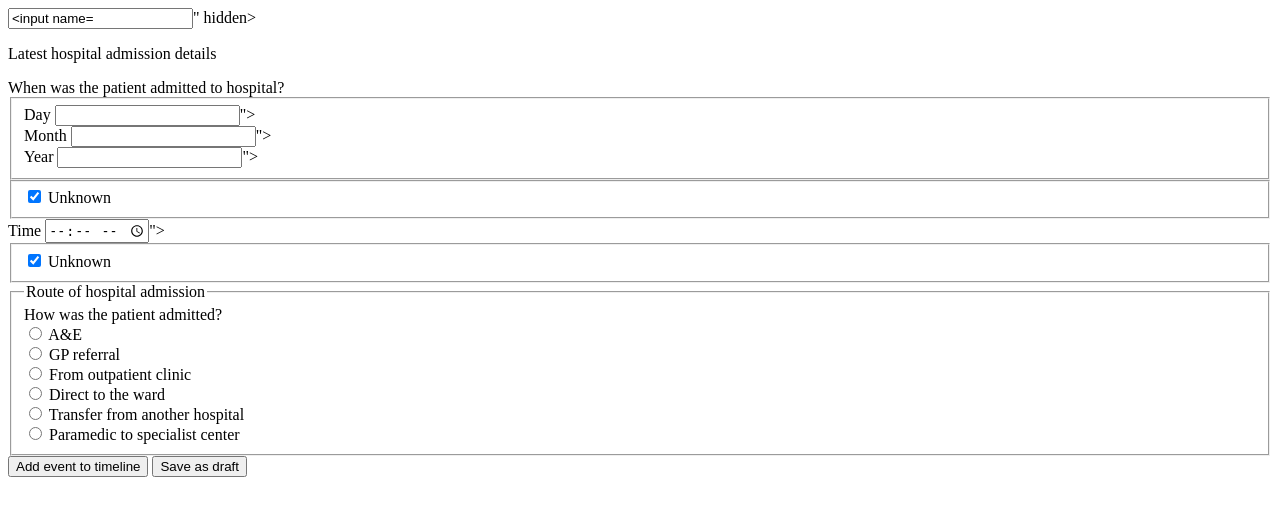
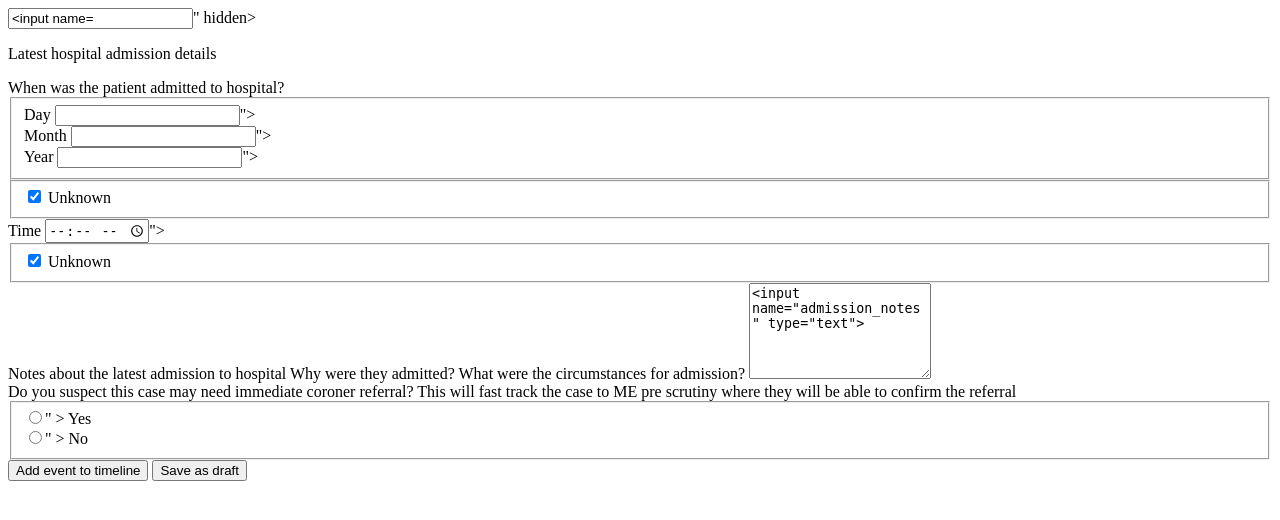
Before and after one commit to neiltait/medex_web_pub, a Django app: template cms/examinations/templates/examinations/partials/case_breakdown/_event_admin_notes_form.html in a window 1280 px wide. Shown: the top 520 px of the page. Run offline with Django 3.2, Linux system fonts and the light colour scheme; the template is opened without the code that fills it, so the values that code supplies are empty, except form fields; tables that the repository leaves empty hold one stand-in row (values such as "Sample post"); form fields are guessed from the names that the template uses.

Commit message:
revert html to original (whilst retaining probable updates for now)

```diff
--- a/cms/examinations/forms.py
+++ b/cms/examinations/forms.py
@@ -955,6 +955,9 @@ class QapDiscussionEventForm:
 
 
 class AdmissionNotesEventForm:
+    YES = 'yes'
+    NO = 'no'
+
     date_format = '%Y-%m-%dT%H:%M:%S.%fZ'
     active = False
 
@@ -967,7 +970,7 @@ class AdmissionNotesEventForm:
         self.admission_time = fallback_to(form_data.get('time_of_last_admission'), '')
         self.admission_time_unknown = fallback_to(form_data.get('time_of_last_admission_not_known'), '')
         self.admission_notes = fallback_to(form_data.get('latest_admission_notes'), '')
-        self.coroner_referral = fallback_to(form_data.get('latest-admission-suspect-referral'), '')
+        self.coroner_referral = fallback_to(form_data.get('latest_admission_immediate_referral'), '')
         self.is_final = True if form_data.get('add-event-to-timeline') else False
 
     def make_active(self):
--- a/cms/examinations/models.py
+++ b/cms/examinations/models.py
@@ -359,7 +359,8 @@ class ExaminationEventList:
                     if event['isFinal']:
                         self.events.append(CaseEvent.parse_event(event, event_type['latest']['eventId'], self.dod))
                 if event_type['usersDraft']:
-                    self.drafts[key] = CaseEvent.parse_event(event_type['usersDraft'], event_type['latest']['eventId'],
+                    latest_id = event_type['latest']['eventId'] if event_type['latest'] else ''
+                    self.drafts[key] = CaseEvent.parse_event(event_type['usersDraft'], latest_id,
                                                              None)
 
     def sort_events_oldest_to_newest(self):
--- a/cms/examinations/templates/examinations/partials/case_breakdown/_event_admin_notes_form.html
+++ b/cms/examinations/templates/examinations/partials/case_breakdown/_event_admin_notes_form.html
@@ -1,5 +1,5 @@
 <div id="admin-notes" class="event-form{% if form.active %} active{% endif %}">
-    <input name="admission_notes_id" value="{{form.event_id}}" hidden>
+    <input name="admission_notes_id" value="{{ form.event_id }}" hidden>
 
     <div class="nhsuk-grid-row">
         <div class="nhsuk-grid-column-full">
@@ -111,88 +111,134 @@
         </div>
     </div>
 
-    <div id="latest-admission__suspect-referral" class="more-detail">
+    <div class="nhsuk-grid-row">
+        <div class="nhsuk-grid-column-full">
+            <label class="nhsuk-label nhsuk-u-font-weight-bold" for="meo_summary_notes">
+                Notes about the latest admission to hospital
+            </label>
+            <span class="nhsuk-hint">Why were they admitted? What were the circumstances for admission?</span>
+            <textarea id="admission_notes" class="nhsuk-textarea more-detail" name="latest_admission_notes"
+                      rows="6">{{ form.admission_notes }}</textarea>
+        </div>
+    </div>
+
     <div class="nhsuk-grid-row">
         <div class="nhsuk-grid-column-full">
             <div class="nhsuk-form-group">
-
-                    <fieldset class="nhsuk-fieldset">
-                        <legend class="nhsuk-fieldset__legend nhsuk-u-font-weight-bold">
-                            Route of hospital admission
-                        </legend>
-
-                        <span class="nhsuk-hint" id="example-hint">
-                          How was the patient admitted?
-                    </span>
-                        <div class="nhsuk-radios">
-                            <div class="nhsuk-grid-row">
-                                <div class="nhsuk-grid-column-one-half">
-
+                <label class="nhsuk-label nhsuk-u-font-weight-bold" for="meo_summary_notes">
+                    Do you suspect this case may need immediate coroner referral?
+                </label>
+                <span class="nhsuk-hint">This will fast track the case to ME pre scrutiny where they will be able to confirm the referral</span>
+                <fieldset class="nhsuk-fieldset  more-detail">
+                    <div class="nhsuk-radios nhsuk-radios--inline">
                         <div class="nhsuk-radios__item">
-                                        <input class="nhsuk-radios__input"
-                                               id="latest-admission-ae"
-                                               name="latest-admission"
-                                               type="radio" value="ae">
-                                        <label class="nhsuk-label nhsuk-radios__label"
-                                               for="latest-admission-ae">
-                                            A&E
+                            <input class="nhsuk-radios__input" name="latest_admission_immediate_referral"
+                                   id="latest_admission_immediate_referral_yes"
+                                   type="radio" value="{{ form.YES }}" {% if form.coroner_referral == form.YES %}
+                                   checked{% endif %}>
+                            <label class="nhsuk-label nhsuk-radios__label" for="latest_admission_immediate_referral_yes">
+                                Yes
                             </label>
                         </div>
                         <div class="nhsuk-radios__item">
-                                        <input class="nhsuk-radios__input"
-                                               id="latest-admission-gp"
-                                               name="latest-admission" type="radio" value="gp">
-                                        <label class="nhsuk-label nhsuk-radios__label"
-                                               for="latest-admission-gp">
-                                            GP referral
+                            <input class="nhsuk-radios__input" name="latest_admission_immediate_referral"
+                                   id="latest_admission_immediate_referral_no"
+                                   type="radio" value="{{ form.NO }}" {% if form.coroner_referral == form.NO %}
+                                   checked{% endif %}>
+                            <label class="nhsuk-label nhsuk-radios__label" for="latest_admission_immediate_referral_no">
+                                No
                             </label>
-                                    </div>
-                                    <div class="nhsuk-radios__item">
-                                        <input class="nhsuk-radios__input"
-                                               id="latest-admission-outpatient"
-                                               name="latest-admission" type="radio" value="outpatient">
-                                        <label class="nhsuk-label nhsuk-radios__label"
-                                               for="latest-admission-outpatient">
-                                            From outpatient clinic
-                                        </label>
-                                    </div>
-                                </div>
-                                <div class="nhsuk-grid-column-one-half">
-                                    <div class="nhsuk-radios__item">
-                                        <input class="nhsuk-radios__input"
-                                               id="latest-admission-ward"
-                                               name="latest-admission" type="radio" value="ward">
-                                        <label class="nhsuk-label nhsuk-radios__label"
-                                               for="latest-admission-ward">
-                                            Direct to the ward
-                                        </label>
-                                    </div>
-                                    <div class="nhsuk-radios__item">
-                                        <input class="nhsuk-radios__input"
-                                               id="latest-admission-transfer"
-                                               name="latest-admission" type="radio" value="transfer">
-                                        <label class="nhsuk-label nhsuk-radios__label"
-                                               for="latest-admission-transfer">
-                                            Transfer from another hospital
-                                        </label>
-                                    </div>
-                                    <div class="nhsuk-radios__item">
-                                        <input class="nhsuk-radios__input"
-                                               id="latest-admission-paramedic"
-                                               name="latest-admission" type="radio" value="paramedic">
-                                        <label class="nhsuk-label nhsuk-radios__label"
-                                               for="latest-admission-paramedic">
-                                            Paramedic to specialist center
-                                        </label>
-                                    </div>
-                                </div>
                         </div>
                     </div>
                 </fieldset>
             </div>
         </div>
     </div>
-    </div>
+
+
+    {##}
+    {#    <div id="latest-admission__suspect-referral" class="more-detail">#}
+    {#        <div class="nhsuk-grid-row">#}
+    {#            <div class="nhsuk-grid-column-full">#}
+    {#                <div class="nhsuk-form-group">#}
+    {##}
+    {#                    <fieldset class="nhsuk-fieldset">#}
+    {#                        <legend class="nhsuk-fieldset__legend nhsuk-u-font-weight-bold">#}
+    {#                            Route of hospital admission#}
+    {#                        </legend>#}
+    {##}
+    {#                        <span class="nhsuk-hint" id="example-hint">#}
+    {#                          How was the patient admitted?#}
+    {#                    </span>#}
+    {#                        <div class="nhsuk-radios">#}
+    {#                            <div class="nhsuk-grid-row">#}
+    {#                                <div class="nhsuk-grid-column-one-half">#}
+    {##}
+    {#                                    <div class="nhsuk-radios__item">#}
+    {#                                        <input class="nhsuk-radios__input"#}
+    {#                                               id="latest-admission-ae"#}
+    {#                                               name="latest-admission"#}
+    {#                                               type="radio" value="ae">#}
+    {#                                        <label class="nhsuk-label nhsuk-radios__label"#}
+    {#                                               for="latest-admission-ae">#}
+    {#                                            A&E#}
+    {#                                        </label>#}
+    {#                                    </div>#}
+    {#                                    <div class="nhsuk-radios__item">#}
+    {#                                        <input class="nhsuk-radios__input"#}
+    {#                                               id="latest-admission-gp"#}
+    {#                                               name="latest-admission" type="radio" value="gp">#}
+    {#                                        <label class="nhsuk-label nhsuk-radios__label"#}
+    {#                                               for="latest-admission-gp">#}
+    {#                                            GP referral#}
+    {#                                        </label>#}
+    {#                                    </div>#}
+    {#                                    <div class="nhsuk-radios__item">#}
+    {#                                        <input class="nhsuk-radios__input"#}
+    {#                                               id="latest-admission-outpatient"#}
+    {#                                               name="latest-admission" type="radio" value="outpatient">#}
+    {#                                        <label class="nhsuk-label nhsuk-radios__label"#}
+    {#                                               for="latest-admission-outpatient">#}
+    {#                                            From outpatient clinic#}
+    {#                                        </label>#}
+    {#                                    </div>#}
+    {#                                </div>#}
+    {#                                <div class="nhsuk-grid-column-one-half">#}
+    {#                                    <div class="nhsuk-radios__item">#}
+    {#                                        <input class="nhsuk-radios__input"#}
+    {#                                               id="latest-admission-ward"#}
+    {#                                               name="latest-admission" type="radio" value="ward">#}
+    {#                                        <label class="nhsuk-label nhsuk-radios__label"#}
+    {#                                               for="latest-admission-ward">#}
+    {#                                            Direct to the ward#}
+    {#                                        </label>#}
+    {#                                    </div>#}
+    {#                                    <div class="nhsuk-radios__item">#}
+    {#                                        <input class="nhsuk-radios__input"#}
+    {#                                               id="latest-admission-transfer"#}
+    {#                                               name="latest-admission" type="radio" value="transfer">#}
+    {#                                        <label class="nhsuk-label nhsuk-radios__label"#}
+    {#                                               for="latest-admission-transfer">#}
+    {#                                            Transfer from another hospital#}
+    {#                                        </label>#}
+    {#                                    </div>#}
+    {#                                    <div class="nhsuk-radios__item">#}
+    {#                                        <input class="nhsuk-radios__input"#}
+    {#                                               id="latest-admission-paramedic"#}
+    {#                                               name="latest-admission" type="radio" value="paramedic">#}
+    {#                                        <label class="nhsuk-label nhsuk-radios__label"#}
+    {#                                               for="latest-admission-paramedic">#}
+    {#                                            Paramedic to specialist center#}
+    {#                                        </label>#}
+    {#                                    </div>#}
+    {#                                </div>#}
+    {#                            </div>#}
+    {#                        </div>#}
+    {#                    </fieldset>#}
+    {#                </div>#}
+    {#            </div>#}
+    {#        </div>#}
+    {#    </div>#}
 
 
     <div id="latest-admission__save-buttons" class="nhsuk-form-group more-detail">
```
Lines whose indentation alone changed are shown as unchanged.
